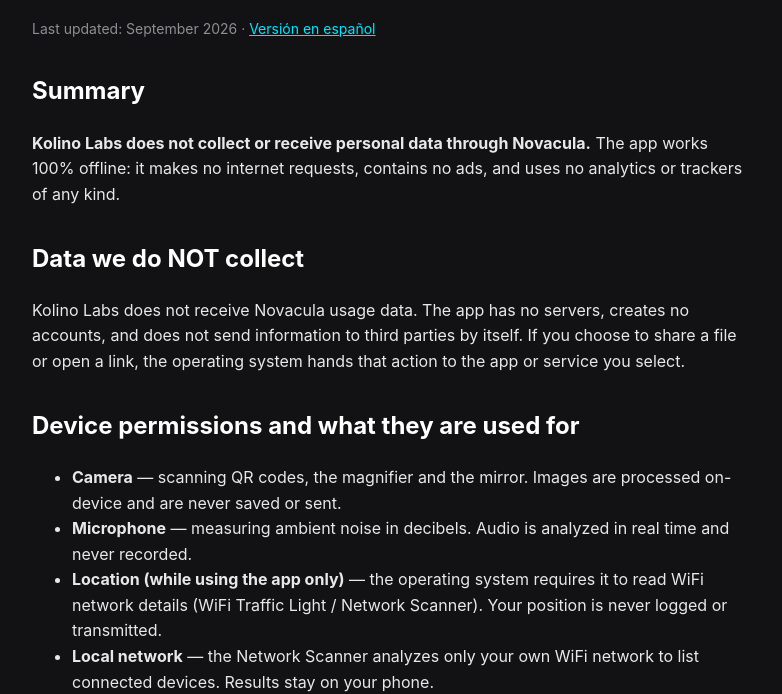
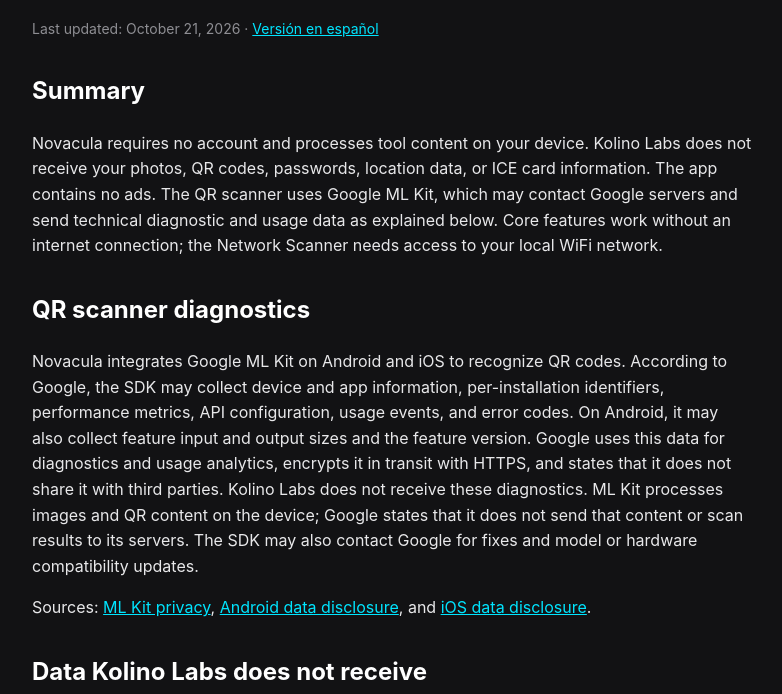
Before and after one commit to kolinolabs/novacula-legal, a plain HTML site: page privacy.html in a window 1280 px wide. Shown: the part 108-802 px from the top of the page, without its empty margins (248-1030 px from the left). Drawn offline with Linux system fonts and the light colour scheme.

Commit message:
Disclose ML Kit diagnostics in English privacy policy

```diff
--- a/privacy.html
+++ b/privacy.html
@@ -13,23 +13,40 @@
 </head>
 <body>
 <h1>Privacy Policy — Novacula</h1>
-<p class="muted">Last updated: September 2026 · <a href="privacidad.html">Versión en español</a></p>
+<p class="muted">Last updated: October 21, 2026 · <a href="privacidad.html">Versión en español</a></p>
 
 <h2>Summary</h2>
-<p><strong>Kolino Labs does not collect or receive personal data through Novacula.</strong>
-The app works 100% offline: it makes no internet requests, contains no ads, and uses no
-analytics or trackers of any kind.</p>
+<p>Novacula requires no account and processes tool content on your device. Kolino Labs
+does not receive your photos, QR codes, passwords, location data, or ICE card information.
+The app contains no ads. The QR scanner uses Google ML Kit, which may contact Google
+servers and send technical diagnostic and usage data as explained below. Core features
+work without an internet connection; the Network Scanner needs access to your local
+WiFi network.</p>
 
-<h2>Data we do NOT collect</h2>
-<p>Kolino Labs does not receive Novacula usage data. The app has no servers,
-creates no accounts, and does not send information to third parties by itself.
+<h2>QR scanner diagnostics</h2>
+<p>Novacula integrates Google ML Kit on Android and iOS to recognize QR codes. According
+to Google, the SDK may collect device and app information, per-installation identifiers,
+performance metrics, API configuration, usage events, and error codes. On Android, it may
+also collect feature input and output sizes and the feature version. Google uses this
+data for diagnostics and usage analytics, encrypts it in transit with HTTPS, and states
+that it does not share it with third parties. Kolino Labs does not receive these
+diagnostics. ML Kit processes images and QR content on the device; Google states that it
+does not send that content or scan results to its servers. The SDK may also contact Google
+for fixes and model or hardware compatibility updates.</p>
+<p>Sources: <a href="https://developers.google.com/ml-kit/terms">ML Kit privacy</a>,
+<a href="https://developers.google.com/ml-kit/android-data-disclosure">Android data disclosure</a>, and
+<a href="https://developers.google.com/ml-kit/ios-data-disclosure">iOS data disclosure</a>.</p>
+
+<h2>Data Kolino Labs does not receive</h2>
+<p>Kolino Labs operates no app servers and receives no Novacula usage data.
 If you choose to share a file or open a link, the operating system hands that
 action to the app or service you select.</p>
 
 <h2>Device permissions and what they are used for</h2>
 <ul>
 <li><strong>Camera</strong> — scanning QR codes, the magnifier and the mirror. Images are
-processed on-device and are never saved or sent.</li>
+processed on-device and are never saved or sent; ML Kit may send the technical data
+described above.</li>
 <li><strong>Microphone</strong> — measuring ambient noise in decibels. Audio is analyzed
 in real time and never recorded.</li>
 <li><strong>Location (while using the app only)</strong> — the operating system requires
@@ -49,7 +66,7 @@
 information you enter voluntarily and it never leaves the device.</p>
 
 <h2>Children</h2>
-<p>Novacula collects no data from anyone, including children.</p>
+<p>Novacula is intended for people aged 18 and over and is not designed for children.</p>
 
 <h2>Changes</h2>
 <p>If this policy changes, the new version will be published at this same address with an
```
